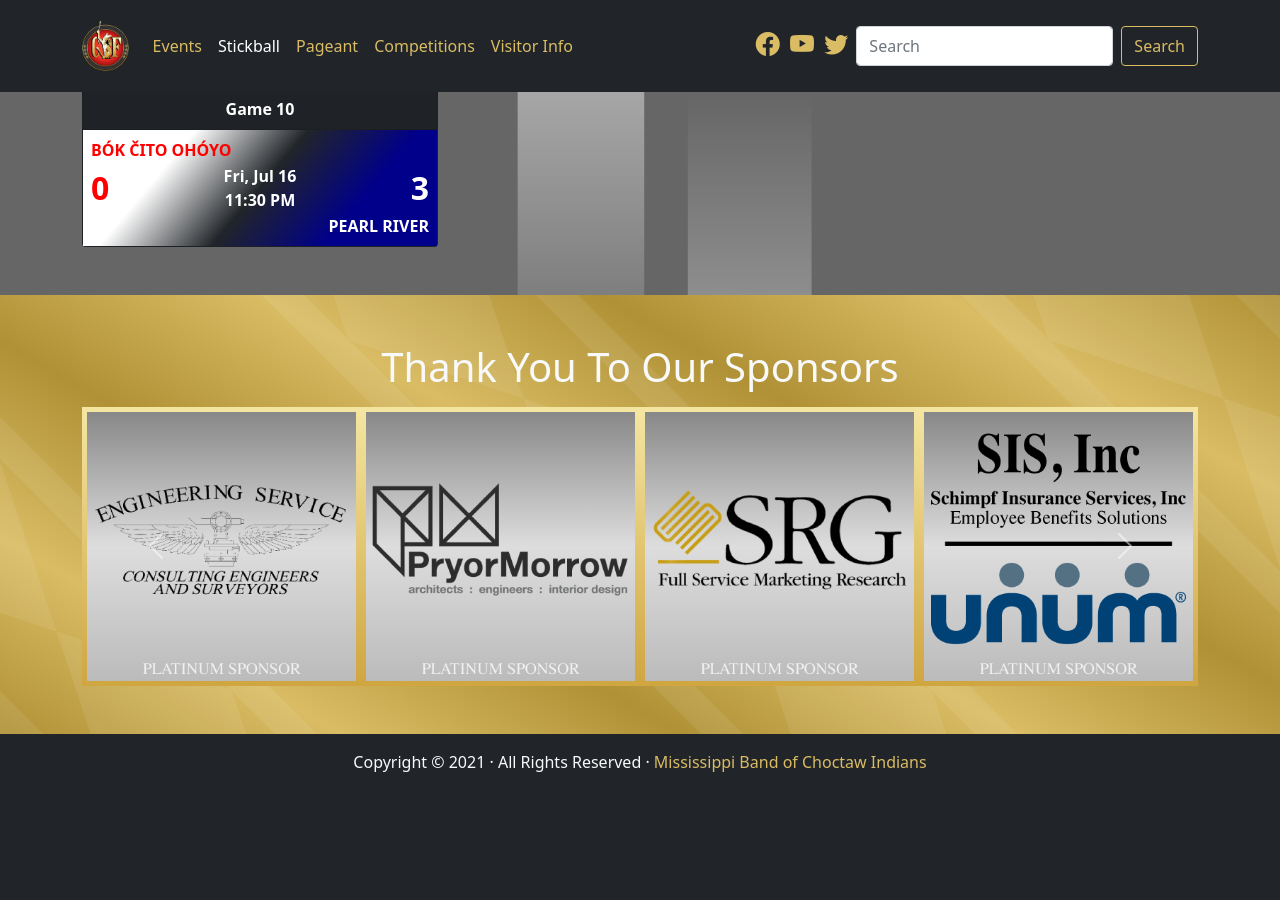
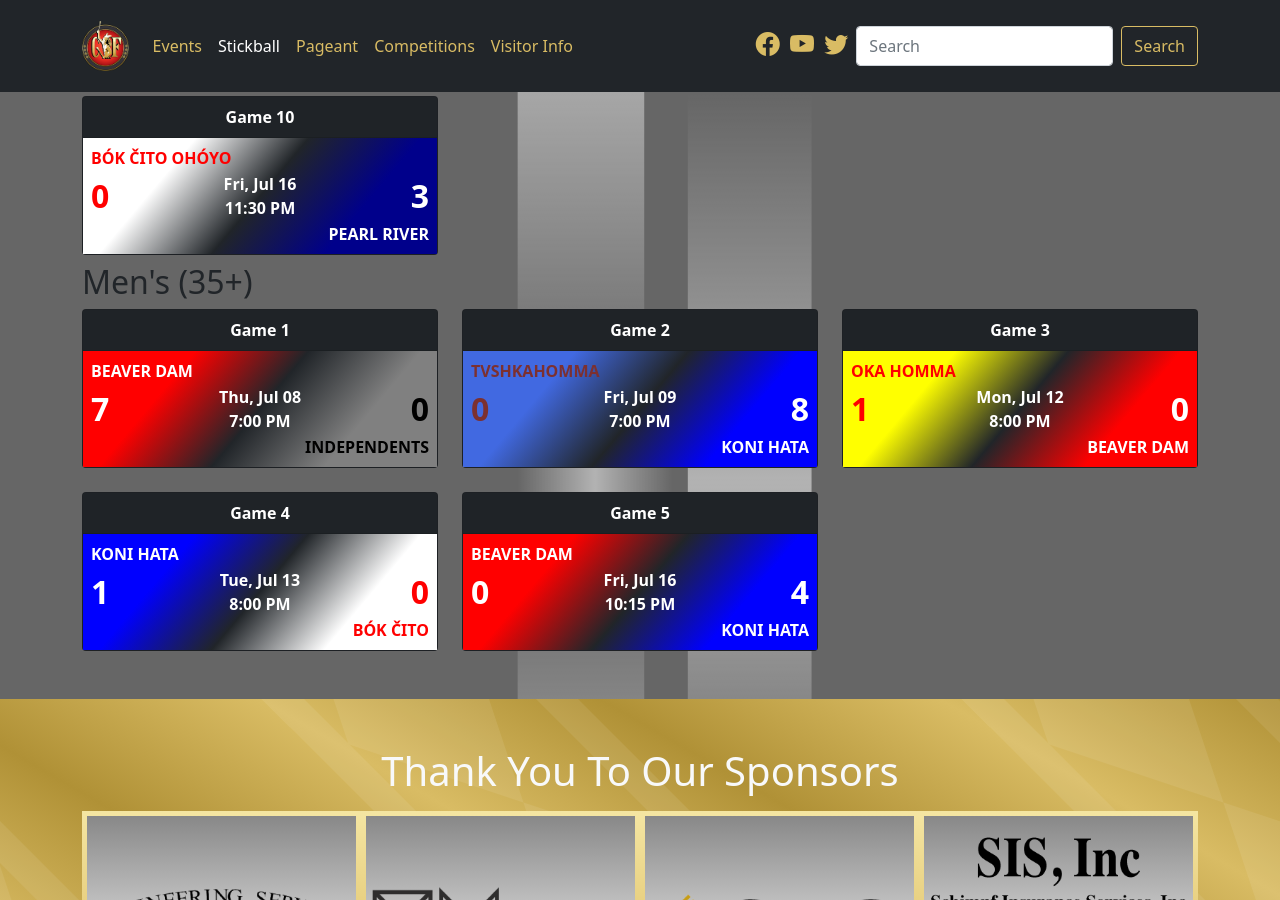
Before and after one commit to smattera/smattera.github.io, a Jekyll site: the page built from stickball/index.md, in a window 1280 px wide and 900 px high, scrolled down 1456 px. Built offline with Jekyll 4.4.1, drawn with Linux system fonts in a browser that asks for light colours; nearby versions of some CDN libraries; before the commit the page ends 2262 px from its top, so only the background shows below that.

Commit message:
Update stickball.html

```diff
--- a/_includes/stickball.html
+++ b/_includes/stickball.html
@@ -16,7 +16,7 @@
         {% include game.html g="10" d="Sat, Jul 17" hr="10:15 PM" t1="PEARL RIVER" t1c="darkblue" t1c2="white" t1s="5" t2="BÓK ČITO" t2c="white" t2c2="red" t2s="6" %}
       </div>
 
-      <h2 class="text-start">Women's</h2>
+      <h2 class="text-start pt-2">Women's</h2>
       <div class="row row-cols-1 row-cols-md-2 row-cols-lg-3 g-4">
         {% include game.html g="1" d="Thu, Jul 08" hr="8:00 PM" t1="BEAVER DAM" t1c="red" t1c2="white" t1s="3" t2="OKA HOMMA OHÓYO" t2c="yellow" t2c2="red" t2s="0" %}
         {% include game.html g="2" d="Fri, Jul 09" hr="8:00 PM" t1="NATIVES" t1c="lightblue" t1c2="black" t1s="2" t2="TALI OHÓYO" t2c="orange" t2c2="#355E3B" t2s="1" %}
@@ -30,5 +30,14 @@
         {% include game.html g="10" d="Fri, Jul 16" hr="11:30 PM" t1="BÓK ČITO OHÓYO" t1c="white" t1c2="red" t1s="0" t2="PEARL RIVER" t2c="darkblue" t2c2="white" t2s="3" %}
       </div>
 
+      <h2 class="text-start pt-2">Men's (35+)</h2>
+      <div class="row row-cols-1 row-cols-md-2 row-cols-lg-3 g-4">
+        {% include game.html g="1" d="Thu, Jul 08" hr="7:00 PM" t1="BEAVER DAM" t1c="red" t1c2="white" t1s="7" t2="INDEPENDENTS" t2c="grey" t2c2="black" t2s="0" %}
+        {% include game.html g="2" d="Fri, Jul 09" hr="7:00 PM" t1="TVSHKAHOMMA" t1c="#4169E1" t1c2="#7C3030" t1s="0" t2="KONI HATA" t2c="blue" t2c2="white" t2s="8" %}
+        {% include game.html g="3" d="Mon, Jul 12" hr="8:00 PM" t1="OKA HOMMA" t1c="yellow" t1c2="red" t1s="1" t2="BEAVER DAM" t2c="red" t2c2="white" t2s="0" %}
+        {% include game.html g="4" d="Tue, Jul 13" hr="8:00 PM" t1="KONI HATA" t1c="blue" t1c2="white" t1s="1" t2="BÓK ČITO" t2c="white" t2c2="red" t2s="0" %}
+        {% include game.html g="5" d="Fri, Jul 16" hr="10:15 PM" t1="BEAVER DAM" t1c="red" t1c2="white" t1s="0" t2="KONI HATA" t2c="blue" t2c2="white" t2s="4" %}
+      </div>
+
     </div>
   </section>
```
